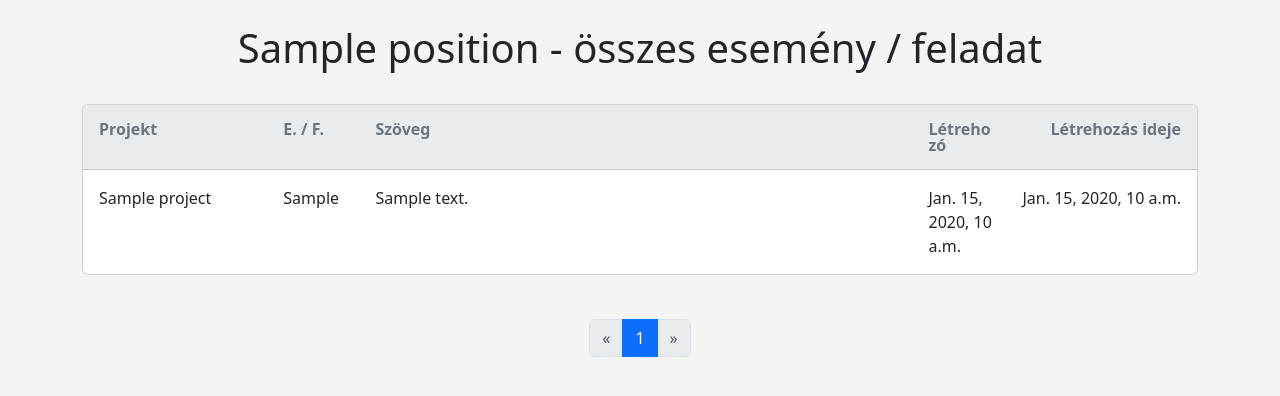
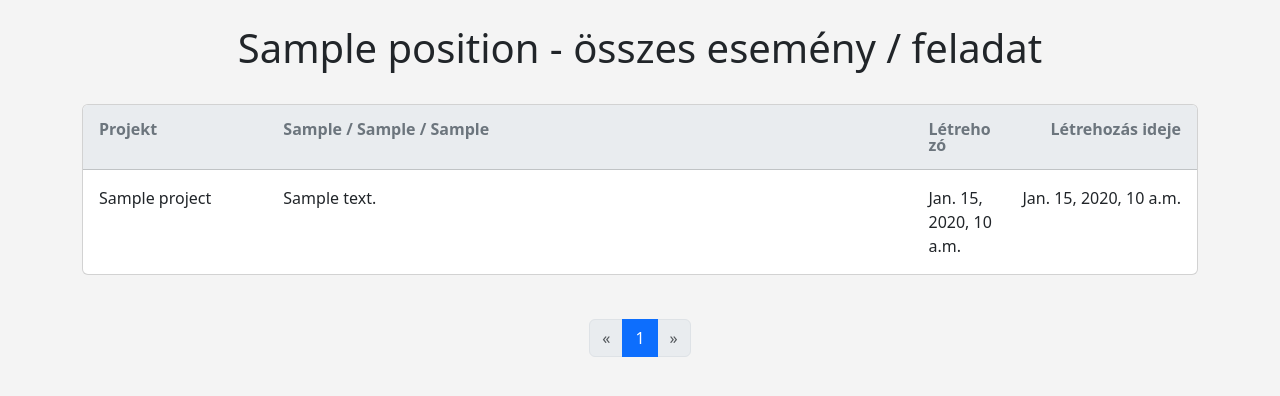
Before and after one commit to BojtorGabor/INKA, a Django app: template inka/innovativ/templates/tasks.html in a window 1280 px wide. Shown: the part 56-452 px from the top of the page. Run offline with Django 5.2, Linux system fonts and the light colour scheme; the template is opened without the code that fills it: most values are stand-ins (such as "Sample title", 1, 10 or a date in 2020).

Commit message:
p_01_1_ugyfel_adat_import projekt - csv tételei még feldolgozás előtt, de a task táblába már bekerült az esemény. Az esemény három fajtújó lehet (esemény, figyelmeztetés, feladat) ennek színes kijelzése.

```diff
--- a/inka/innovativ/templates/tasks.html
+++ b/inka/innovativ/templates/tasks.html
@@ -1,6 +1,4 @@
 {% extends 'base.html' %}
-
-{% load humanize %}
 
 {% block content %}
     <center>
@@ -14,11 +12,10 @@
 				<div class="col-2 text-start">
 					Projekt
 				</div>
-				<div class="col-1 text-start">
-					E. / F.
-				</div>
-				<div class="col-6 text-start">
-					Szöveg
+				<div class="col-7 text-start">
+					<span class="{{ type_color.0.1 }}">{{ type_choices.0.1 }}</span> /
+					<span class="{{ type_color.1.1 }}">{{ type_choices.1.1 }}</span> /
+					<span class="{{ type_color.2.1 }}">{{ type_choices.2.1 }}</span>
 				</div>
 				<div class="col-1 text-start">
 					Létrehozó
@@ -36,16 +33,16 @@
 							<div class="col-2">
 								{{ task.project }}
 							</div>
-							<div class="col-1">
-								{{ task.get_type_display }}
-							</div>
-							{% if task.type == '2:' %}
-								<div class="col-6 text-success-emphasis bg-success-subtle border
-								 border-success-subtle rounded-2">
+							{% if task.type == '0:' %}
+								<div class="col-7 {{ type_color.0.1 }}" style="text-align: justify">
+							{% elif task.type == '1:' %}
+								<div class="col-7 {{ type_color.1.1 }}"style="text-align: justify">
+							{% elif task.type == '2:' %}
+								<div class="col-7 {{ type_color.2.1 }}"style="text-align: justify">
 							{% else %}
-								<div class="col-6">
+								<div class="col-7"style="text-align: justify">
 							{% endif %}
-								{{ task.comment }}
+								{{ task.comment|linebreaksbr }}
 								</div>
 							<div class="col-1">
 								{{ task.created_user }}
--- a/inka/innovativ/views.py
+++ b/inka/innovativ/views.py
@@ -30,13 +30,16 @@
 def tasks(request):
     # Projektekhez tartozó feladatok kigyűjtése
     tasks_set = Task.objects.filter(project__in=menu_context(request)['position_projects']).order_by('-created_at')
+    type_choices = Task.TYPE_CHOICES
+    type_color = Task.COLOR_CHOICES
 
     p = Paginator(tasks_set, 10)
     page = request.GET.get('page', 1)
     tasks_page = p.get_page(page)
     page_range = p.get_elided_page_range(number=page, on_each_side=2, on_ends=2)
 
-    return render(request, 'tasks.html', {'tasks': tasks_page, 'page_range': page_range})
+    return render(request, 'tasks.html', {'tasks': tasks_page, 'type_choices': type_choices,
+                                          'type_color': type_color, 'page_range': page_range})
 
 
 def projects(request):
```
Also changed, not shown: inka/innovativ/models.py (+20 -3 lines).
